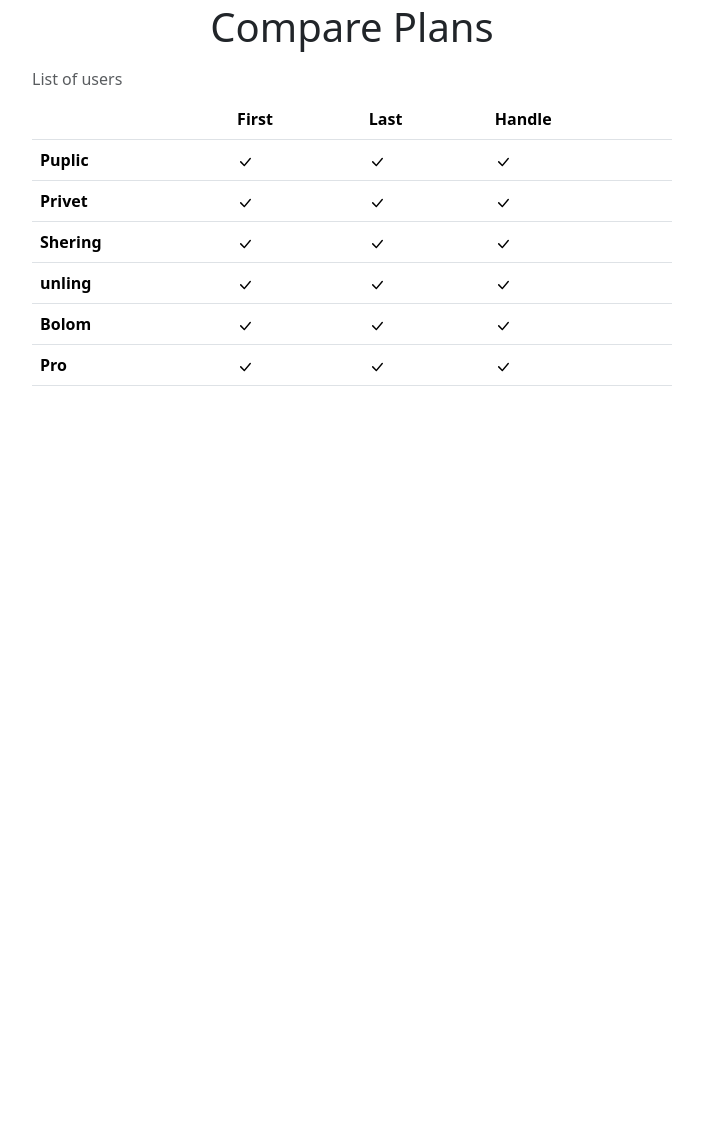
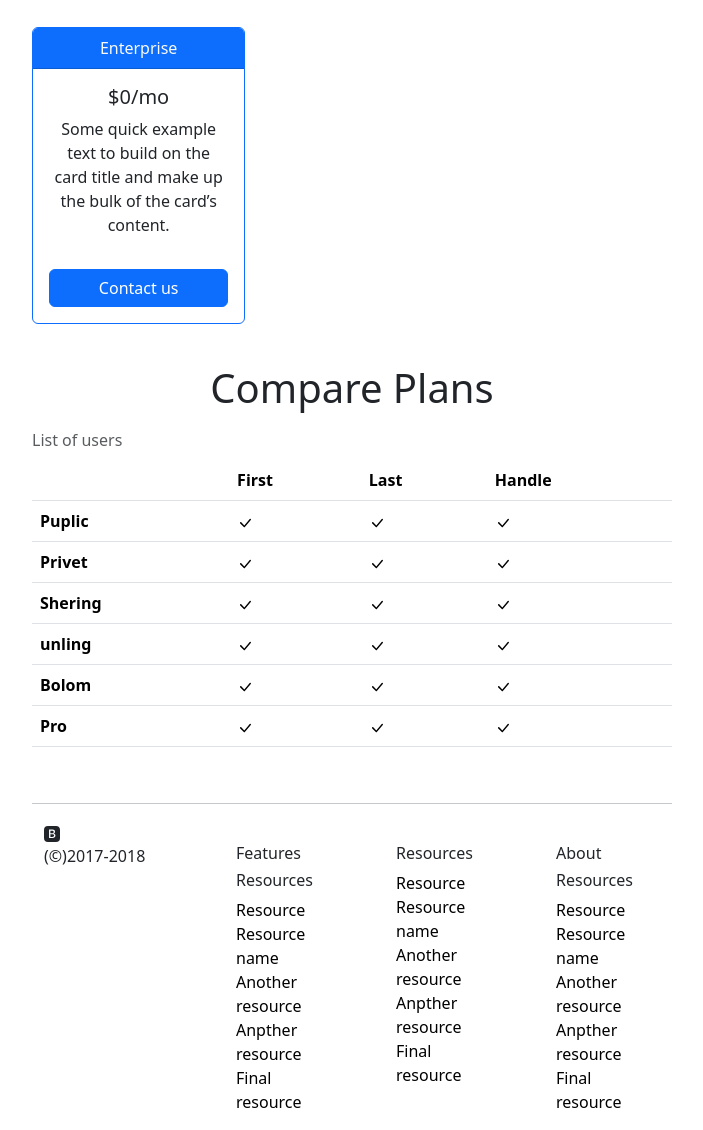
Before and after one commit to AmirDr1/cart1, a plain HTML site: page demo site/index.html in a window 1280 px wide. Shown: the part 631-1761 px from the top of the page, without its empty margins (288-991 px from the left). Before the commit the page ends 1033 px from the top, so only its background shows below. Drawn offline with nearby package versions, Linux system fonts and the light colour scheme.

Commit message:
Add files via upload

```diff
--- a/demo site/index.html
+++ b/demo site/index.html
@@ -10,7 +10,7 @@
 </head>
 <body>
     <main class=" ">
-           <nav class="navbar  w-50 m-auto">
+           <nav class="navbar  w-75 m-auto ">
   <div class="container-fluid">
     <a class="navbar-brand  w-25" href="#">
       <svg xmlns="http://www.w3.org/2000/svg" width="16" height="16" fill="currentColor" class="bi bi-bootstrap-fill" viewBox="0 0 16 16">
@@ -48,8 +48,8 @@
 <div class="row ">
 
 </div>
-<div class="d-flex mx-auto w-50 gap-4 mt-4 col-md">
-    <div class="card  mb-3" style="max-width: 18rem;">
+<div class="row mx-auto w-50  mt-4 gap-5 ">
+    <div class="card  col-4 mb-3 p-0" style="max-width: 18rem;">
   <div class="card-header text-center">Free</div>
   <div class="card-body mx-auto">
     <h5 class="card-title text-center">$0/mo</h5>
@@ -58,7 +58,7 @@
   <button type="button" class="btn btn-outline-primary m-3">Sing up for free</button></div>
 
 
-    <div class="card  mb-3" style="max-width: 18rem;">
+    <div class="card col-4 mb-3 p-0" style="max-width: 18rem;">
   <div class="card-header text-center">Pro</div>
   <div class="card-body  mx-auto">
     <h5 class="card-title text-center">$0/mo</h5>
@@ -70,7 +70,7 @@
 
 
 
-    <div class="card border-primary mb-3" style="max-width: 18rem;">
+    <div class="card border-primary  col-4 mb-3 p-0" style="max-width: 18rem;">
   <div class="card-header text-center bg-primary text-light">Enterprise</div>
   <div class="card-body  mx-auto">
     <h5 class="card-title text-center">$0/mo</h5>
@@ -86,16 +86,16 @@
   <caption>List of users</caption>
   <thead>
     <tr>
-      <th scope="col"></th>
-      <th scope="col">First</th>
-      <th scope="col">Last</th>
-      <th scope="col">Handle</th>
+      <th scope="col" class="ms"></th>
+      <th scope="col" class="ms">First</th>
+      <th scope="col" class="ms">Last</th>
+      <th scope="col" class="ms">Handle</th>
     </tr>
   </thead>
-  <tbody>
+  <tbody class="">
     <tr>
-      <th scope="row">Puplic</th>
-      <td><svg xmlns="http://www.w3.org/2000/svg" width="16" height="16" fill="currentColor" class="bi bi-check-lg" viewBox="0 0 16 16">
+      <th scope="row " class="">Puplic</th>
+      <td class=""><svg xmlns="http://www.w3.org/2000/svg" width="16" height="16" fill="currentColor" class="bi bi-check-lg" viewBox="0 0 16 16">
   <path d="M12.736 3.97a.733.733 0 0 1 1.047 0c.286.289.29.756.01 1.05L7.88 12.01a.733.733 0 0 1-1.065.02L3.217 8.384a.757.757 0 0 1 0-1.06.733.733 0 0 1 1.047 0l3.052 3.093 5.4-6.425z"/>
 </svg></td>
       <td> <svg xmlns="http://www.w3.org/2000/svg" width="16" height="16" fill="currentColor" class="bi bi-check-lg" viewBox="0 0 16 16">
@@ -165,6 +165,58 @@
     </tr>
   </tbody>
 </table>
+<br>
+<hr class="w-50 mx-auto">
+<div class=" w-50 row mx-auto">
+    <section class="col-3">
+        <div>
+            <svg xmlns="http://www.w3.org/2000/svg" width="16" height="16" fill="currentColor" class="bi bi-bootstrap-fill" viewBox="0 0 16 16">
+  <path d="M6.375 7.125V4.658h1.78c.973 0 1.542.457 1.542 1.237 0 .802-.604 1.23-1.764 1.23zm0 3.762h1.898c1.184 0 1.81-.48 1.81-1.377 0-.885-.65-1.348-1.886-1.348H6.375z"/>
+  <path d="M4.002 0a4 4 0 0 0-4 4v8a4 4 0 0 0 4 4h8a4 4 0 0 0 4-4V4a4 4 0 0 0-4-4zm1.06 12V3.545h3.399c1.587 0 2.543.809 2.543 2.11 0 .884-.65 1.675-1.483 1.816v.1c1.143.117 1.904.931 1.904 2.033 0 1.488-1.084 2.396-2.888 2.396z"/>
+</svg>
+        </div>
+        (©)2017-2018
+    </section>
+    <section class="col-3 mt-4">
+
+         <ul class="flex-row ">
+            <h6>Features</h6>
+            <h6> Resources</h6>
+            <li class=" mx-auto"><a href="#">Resource</a></li>
+            <li class=" mx-auto"><a href="#">Resource name </a></li>
+            <li class=" mx-auto"><a href="#">Another resource</a> </li>
+            <li class=" mx-auto"><a href="#">Anpther resource</a> </li>
+            <li class=" mx-auto"><a href="#">Final resource</a> </li>
+
+        </ul>
+    </section>
+    <section class="col-3 mt-4">
+
+        <ul class="flex-row ">
+            <h6> Resources</h6>
+            <li class=" mx-auto"><a href="#">Resource</a></li>
+            <li class=" mx-auto"><a href="#">Resource name </a></li>
+            <li class=" mx-auto"><a href="#">Another resource</a> </li>
+            <li class=" mx-auto"><a href="#">Anpther resource</a> </li>
+            <li class=" mx-auto"><a href="#">Final resource</a> </li>
+
+        </ul>
+    </section>
+    <section class="col-3 mt-4">
+
+         <ul class="flex-row ">
+             <h6>About</h6>
+            <h6> Resources</h6>
+            <li class=" mx-auto"><a href="#">Resource</a></li>
+            <li class=" mx-auto"><a href="#">Resource name </a></li>
+            <li class=" mx-auto"><a href="#">Another resource</a> </li>
+            <li class=" mx-auto"><a href="#">Anpther resource</a> </li>
+            <li class=" mx-auto"><a href="#">Final resource</a> </li>
+
+        </ul>
+    </section>
+</div>
+
     </main>
 
 </body>
--- a/demo site/style.css
+++ b/demo site/style.css
@@ -5,4 +5,8 @@
 a{
     display: block;
     color: black;
+    text-decoration: none;
 }
+ul{
+    list-style: none;
+}
```
